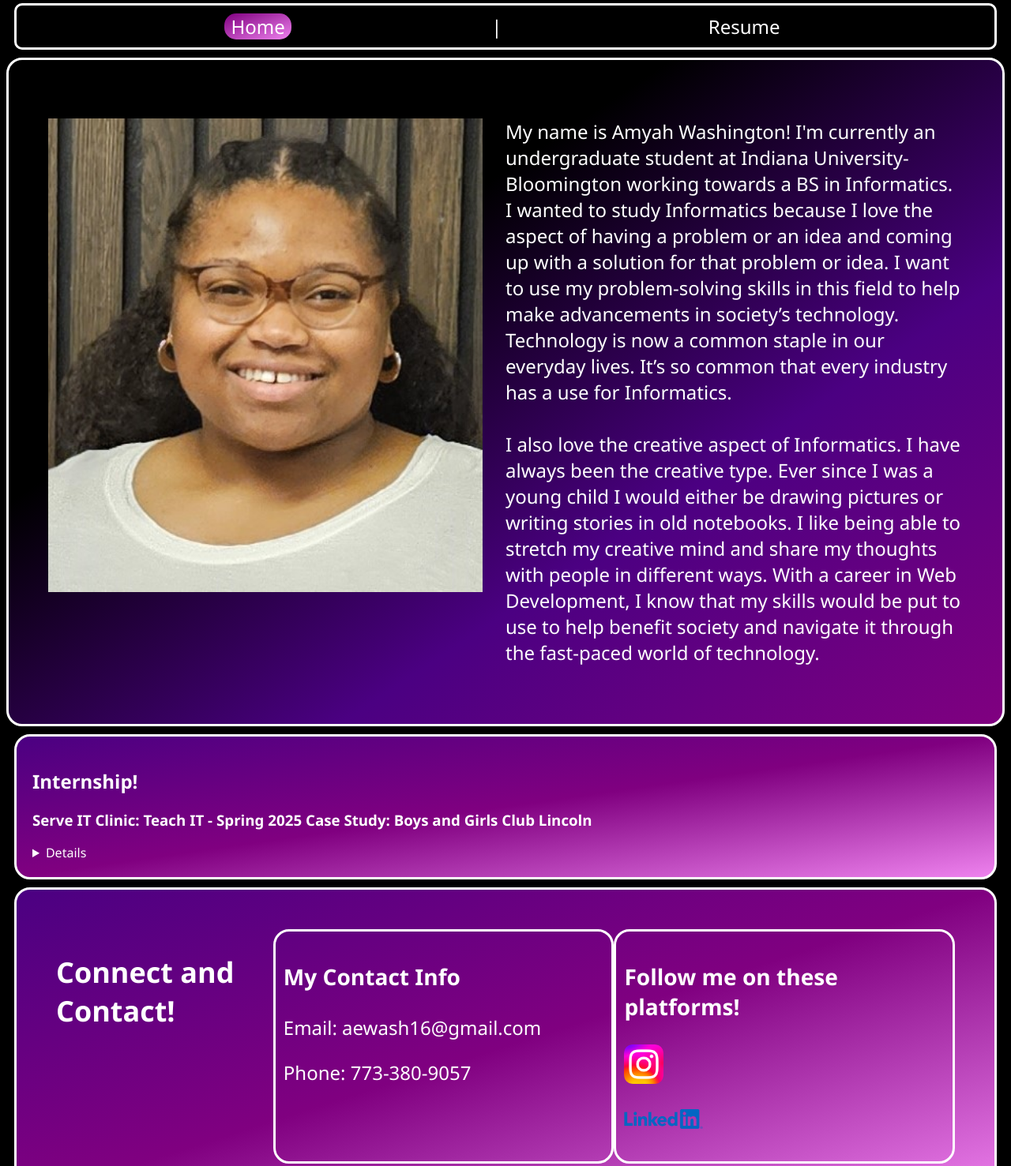
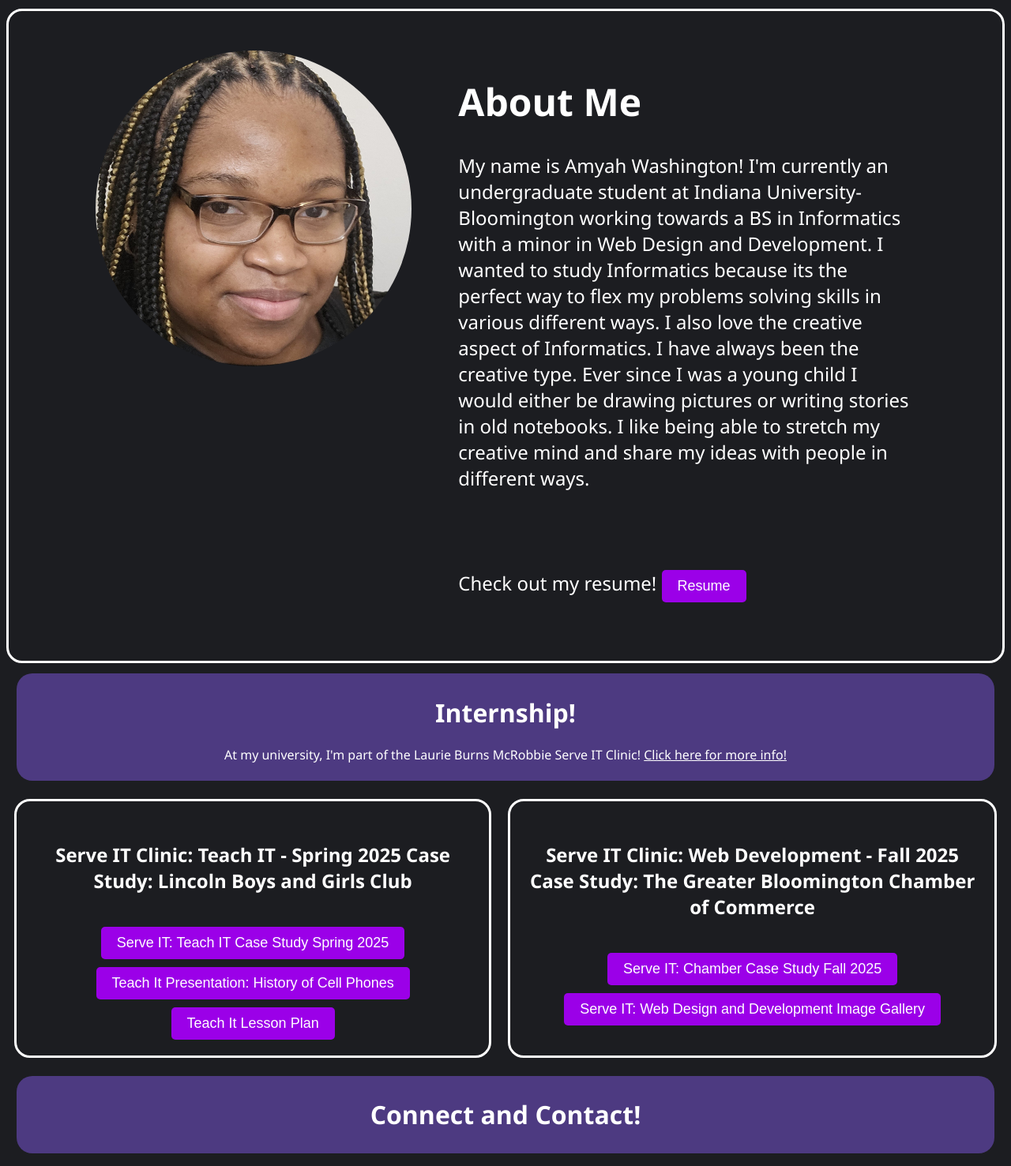
Before and after one commit to AmyahWashington/Portfolio, a plain HTML site: page index.html in a window 1280 px wide. Shown: the part 112-1589 px from the top of the page at 79% size. Drawn offline with Linux system fonts and the light colour scheme.

Commit message:
Add files via upload

```diff
--- a/index.html
+++ b/index.html
@@ -4,7 +4,7 @@
 <head>
     <meta charset="UTF-8">
     <meta name="viewport" content="width=device-width, initial-scale=1.0">
-    <title>Home | Amyah Washington</title>
+    <title>Amyah Washington</title>
     <link rel="stylesheet" href="style.css">
 </head>
 
@@ -14,84 +14,72 @@
         <h1>Amyah Washington</h1>
     </header>
 
-    <nav>
-        <ul>
-            <li class="active"><a href="index.html">Home</a></li> |
-            <li><a href="resume.html" target="_self">Resume</a></li>
-            <!-- <li><a href="about.html" target="_self">About</a></li> -->
-        </ul>
-    </nav>
 
-    <div class="container">
+    <div class="flex-container">
         <div class="photo">
-            <p><img src="Photo of Me in white shirt.jpg" alt="Picture of Me!" width="550" height="600"></p>
+            <img src="photo of me with my hair done2.jpg" alt="Picture of Me!" width="400" height="400">
         </div>
+
         <div class="bio">
+            <h1>About Me</h1>
             <p>
                 My name is Amyah Washington! I'm currently an undergraduate student at Indiana University-Bloomington
-                working towards a BS in Informatics. I wanted to study Informatics because I love the
-                aspect of having a problem or an idea and coming up with a solution for that problem or idea.
-                I want to use my problem-solving skills in this field to help make advancements in society’s
-                technology. Technology is now a common staple in our everyday lives. It’s so common that every
-                industry has a use for Informatics.
-                <br>
-                <br>
-                I also love the creative aspect of Informatics. I have always been the creative type. Ever since I
+                working towards a BS in Informatics with a minor in Web Design and Development. I wanted to study Informatics because its the perfect way to flex my
+                problems solving skills in various different ways. I also love the creative aspect of Informatics. I have always been the creative type. Ever since I
                 was a young child I would either be drawing pictures or writing stories in old notebooks. I like
-                being able to stretch my creative mind and share my thoughts with people in different ways. With a
-                career in Web Development, I know that my skills would be put to use to help benefit society and
-                navigate it through the fast-paced world of technology.
-            </p>
+                being able to stretch my creative mind and share my ideas with people in different ways.
+
+                <br><br><br>
+
+                <p>Check out my resume! <button onclick="window.open('workdocs/Amyah Washington Resume 2025.pdf','_blank')"> Resume</button></p>
+
         </div>
     </div>
 
-    <div class="case_study">
-        <summary>
-            <h2>Internship!</h2>
 
-            <h3>Serve IT Clinic: Teach IT - Spring 2025 Case Study: Boys and Girls Club Lincoln</h3>
-        </summary>
-        <details>
-            <p>
-                Teach IT Team Mission:
-                The mission of the Teach IT Team is to develop the professional skills of undergraduates through
-                supporting the technological self efficacy of the communities youngest. This is accomplished by working
-                with
-                organizations like the Boys and Girls Club.
-                <br>
-                <br>
-                Description of Work:
-                Starting during the fourth week of the semester the Teach IT Team begins a session at the Boys &
-                Girls Club. During the session, interns engage in a full lesson plan with the children about a wide
-                range of topics in technology.
-                <br>
-                <br>
-                As a part of my service, I created and taught one Teach IT lesson:
-                <br>
-                <a href="https://docs.google.com/presentation/d/1aPueyTrCEvKMrOk9vz_73lUoFLZshgJKxPwifms5aUc/edit?usp=sharing">Teach It Presentation: History of Cell Phones</a>
-                <br>
-                <a href="https://docs.google.com/document/d/1sCVaEsQbtsElnKPgVJRjHQCER4fMvmxjVSSwn60h3ZQ/edit?usp=sharing">Teach It Lesson Plan</a>
-            </p>
-        </details>
+        <header>
+            <h1>Internship!</h1>
+            <p>At my university, I'm part of the Laurie Burns McRobbie Serve IT Clinic! <a href="https://serveit.luddy.indiana.edu/index.html" target="_blank">Click here for more info!</a></p>
+        </header>
+
+          <div class="grid-containerA">
+            <section >
+                <h4>Serve IT Clinic: Teach IT - Spring 2025 Case Study: Lincoln Boys and Girls Club</h4>
+                <button onclick="window.open('workdocs/Serve IT Teach IT Case Study Spring 2025.pdf')">Serve IT: Teach IT Case Study Spring 2025</button>
+                <button onclick="window.open('workdocs/History of Cell Phones - Teach IT.pdf')">Teach It Presentation: History of Cell Phones</button>
+                <button onclick="window.open('workdocs/Teach IT Lesson Plan.pdf')">Teach It Lesson Plan</button>
+            </section>
+
+            <section>
+                <h4>Serve IT Clinic: Web Development - Fall 2025 Case Study: The Greater Bloomington Chamber of Commerce</h4>
+                <button onclick="window.open('workdocs/Serve IT Chamber Case Study Fall 2025.pdf')">Serve IT: Chamber Case Study Fall 2025</button>
+                <button onclick="window.open('workdocs/Serve IT_ Web Design and Development Image Gallery.pdf')">Serve IT: Web Design and Development Image Gallery</button>
+            </section>
+
+            <!-- <section><p>pop pop pop </p></section> -->
+
     </div>
-    <!-- </div>
-    <h2>Here are some of my personal projects!</h2>
-    </div> -->
 
-    <div class="contact_info">
-        <h2>Connect and Contact!</h2>
-        <div>
+    <header>
+        <h1>Connect and Contact!</h1>
+    </header>
+
+    <div class="grid-containerB">
+
+        <div1>
             <h3>My Contact Info</h3>
             <p>Email: aewash16@gmail.com</p>
             <p>Phone: 773-380-9057</p>
-        </div>
-        <div>
+        </div1>
+
+        <div2>
             <h3>Follow me on these platforms!</h3>
             <p><a href="https://www.instagram.com/amyahwashington/"><img src="Instagram logo.png" alt="Instagram"
                         width="50"></a></p>
             <p><a href="https://www.linkedin.com/in/amyah-washington-375b722b1/"><img src="LinkedIn logo.png"
                         alt="LinkedIn" width="100"></a></p>
-        </div>
+        </div2>
+
     </div>
 
     <div class="disclaimer">
--- a/style.css
+++ b/style.css
@@ -1,104 +1,91 @@
 body{
-    background-color:black;
+    background-color:#1c1d21;
     color: white;
 }
-.resume{
-    background-image:linear-gradient(black,black, indigo, purple);
-}
-.resume_content{
-    padding: 45px;
-    font-family:'Segoe UI', Tahoma, Geneva, Verdana, sans-serif;
-}
+
 header{
-    background-color: indigo;
+    background-color: #4D3A81;
     text-align:center;
     color:white;
     padding:6px;
+    margin: 1%;
     font-family:'Segoe UI', Tahoma, Geneva, Verdana, sans-serif;
-}
-nav{
-    border-radius:20px;
-}
-nav ul{
-    list-style-type: none;
-    background-color: black;
-    margin:10px;
-    padding: 10px;
-    display: flex;
-    border-radius:10px;
-    border-style: solid;
-    font-family:'Segoe UI', Tahoma, Geneva, Verdana, sans-serif;
-    justify-content:space-evenly;
-    font-size: x-large;
-}
-nav ul li{
-    display: inline;
-    font-size:x-large;
-}
-nav ul li a{
-    color: white;
-    padding:8px;
-
-}
-nav ul li a:hover{
-    background-image:linear-gradient(to bottom right, purple,violet);
-    border-radius: 15px;
-}
-nav ul li a:link{
-    text-decoration: none;
+    border-radius: 20px;
 }
 
-.active{
-    background-image:linear-gradient(to bottom right, purple,violet);
-    border-radius: 15px;
-}
 
-.container{
+.flex-container{
     display: flex;
     padding: 50px;
-    background-image:linear-gradient(to bottom right,black,black,indigo, purple);
     font-size: x-large;
     justify-content: space-evenly;
     border-radius: 20px;
     font-family:'Segoe UI', Tahoma, Geneva, Verdana, sans-serif;
     border-style:solid;
 }
-.container > div{
+.flex-container > div.bio{
     width:50%;
   }
-/* come back to the photo */
 
-.case_study{
-    background-image:linear-gradient(to bottom right,indigo, purple,violet);
-    padding:20px;
-    border-style:solid;
-    border-radius:20px;
-    font-family:'Segoe UI', Tahoma, Geneva, Verdana, sans-serif;
-    margin: 10px;
+.flex-container > div > img{
+    object-fit: cover;
+    border-radius: 50%;
 }
-.contact_info{
-    display: flex;
-    padding: 50px;
-    background-image:linear-gradient(to bottom right,indigo, purple,violet);
+
+.grid-containerA{
+    display: grid;
+    grid-template-columns: auto auto;
+    gap: 1px;
+}
+.grid-containerA > section {
+    padding: 20px;
     font-size:x-large;
-    justify-content: space-between;
     border-radius:20px;
     font-family:'Segoe UI', Tahoma, Geneva, Verdana, sans-serif;
     border-style:solid;
     margin: 10px;
+    text-align: center;
+    gap:1px;
 }
-.contact_info > div{
-    width:50%;
+.grid-containerB {
+    display :grid;
+    grid-template-columns: auto auto;
+    padding:10px;
+    margin: 1px;
+    border-radius:20px;
+    text-align: center;
+    font-family:'Segoe UI', Tahoma, Geneva, Verdana, sans-serif;
+}
+ .grid-containerB >div1, .grid-containerB >div2{
     border-style:solid;
     padding:10px;
     border-radius: 20px;
+    text-align: center;
+    margin:10px;
+    font-size:xx-large;
+
 }
+
 .disclaimer{
     color: white;
     text-align: center;
     margin-top:20px;
     font-family:'Segoe UI', Tahoma, Geneva, Verdana, sans-serif;
 }
+button{
+    background-color: #9b00e8;
+    color: white;
+    padding: 10px 20px;
+    border: none;
+    border-radius: 5px;
+    cursor: pointer;
+    font-size: large;
+    margin-top: 10px;
+}
+
+button:hover{
+    background-color: #7a00b2;
+}
 a{
     color: white;
 }
```
Also changed, not shown: photo of me with my hair done2.jpg (added).
